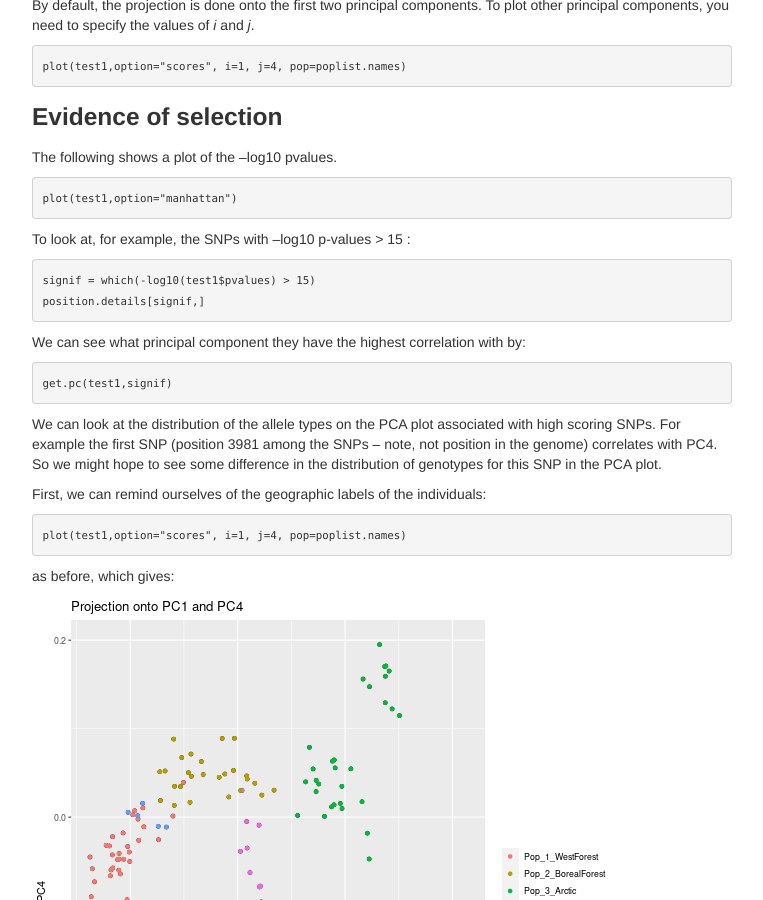
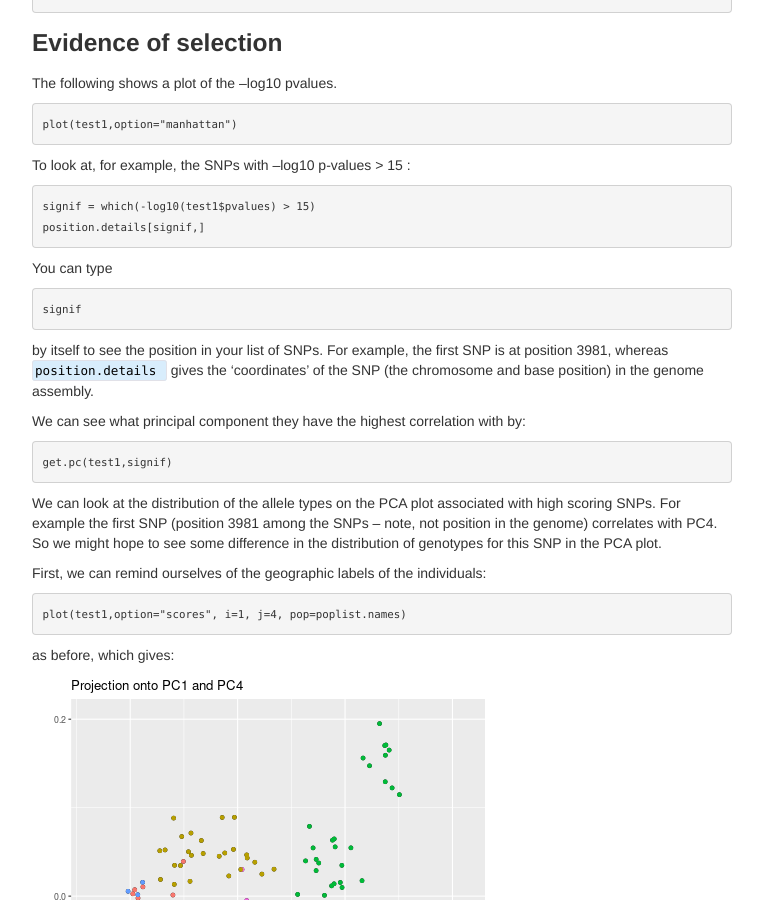
Before and after one commit to ritarasteiro/FieldCourse, a Jekyll site: the page built from pages/PCAdapt_practical.md, in a window 1280 px wide and 900 px high, scrolled down 3569 px. Shown: the whole window, without its empty margins (258-1021 px from the left). Built offline with Jekyll 4.4.1, drawn with Linux system fonts in a browser that asks for light colours.

Commit message:
Create PCAdapt_practical.md

````diff
--- a/pages/PCAdapt_practical.md
+++ b/pages/PCAdapt_practical.md
@@ -30,16 +30,14 @@ Login to your BluePebble account. Create a folder named ``pcadapt`` in your ``$W
 
 <br/>
 
----
 
-|       |Moving files to BluePebble|
+|        | Moving files to BluePebble
 |---------------|:---------------------------|
 | *Windows OS*  |Run the UoB VPN and use WinSCP|
 | *MAC and LINUX OS* | Open a local terminal and type this scp command:|
 | |```scp wolf.vcf username@bp1-login.acrc.bris.ac.uk:/work/username/pcadapt``` |
 | | (Make sure you are either logged into seis or using vpn |
 
----
 <br/>
 <br/>
 
@@ -212,6 +210,13 @@ To look at, for example, the  SNPs with –log10 p-values > 15 :
 signif = which(-log10(test1$pvalues) > 15)
 position.details[signif,]
 ```
+
+You can type
+```R
+signif
+```
+by itself to see the position in  your list of  SNPs. For example,  the first SNP is at position 3981, whereas ``` position.details  ``` gives the 'coordinates' of the SNP (the chromosome and base position) in the genome assembly.
+
 We can see what principal component they have the highest correlation with by:
 ```R
 get.pc(test1,signif)
````
